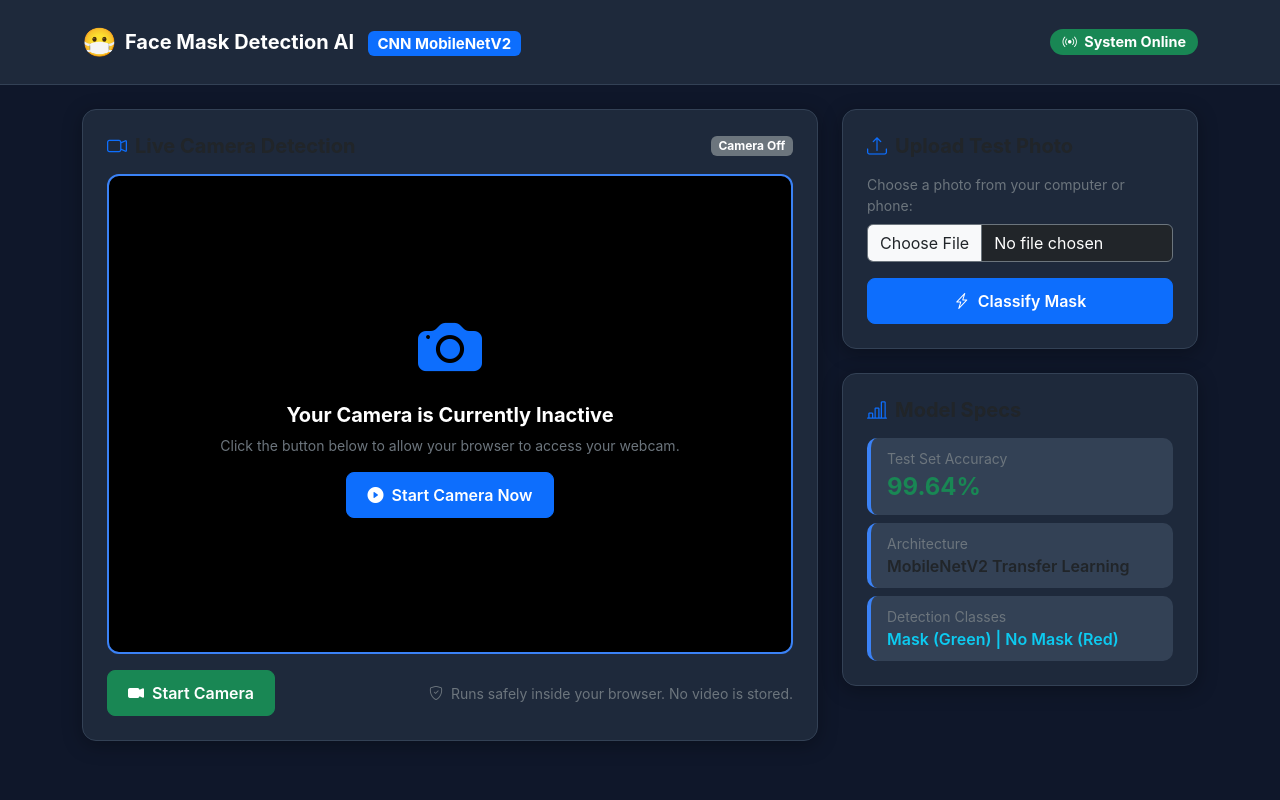
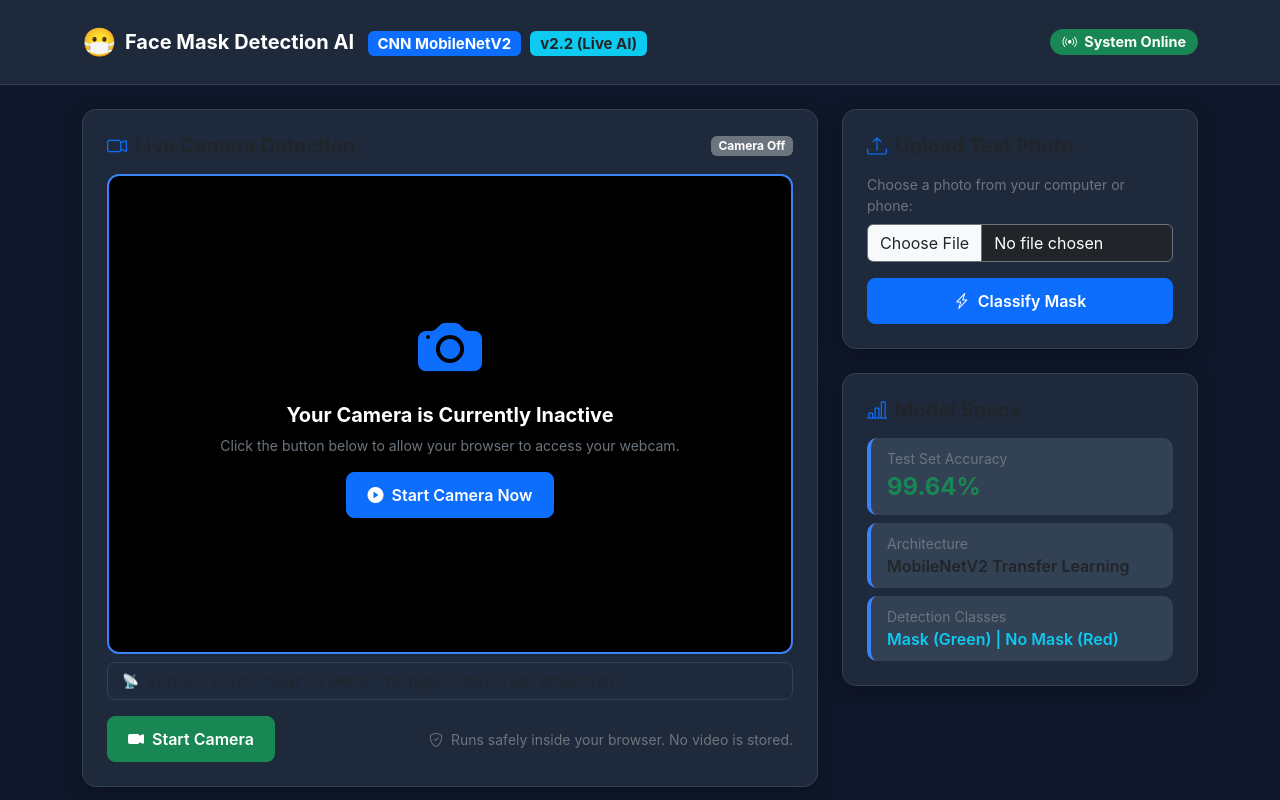
Before and after one commit to shuvam360/Face_mask_detection, a Flask app: page / in a window 1280 px wide. Run offline with Flask 3, Linux system fonts and the light colour scheme.

Commit message:
Add no-cache headers, real-time diagnostic bar, and v2.2 live UI badge

```diff
--- a/templates/index.html
+++ b/templates/index.html
@@ -51,7 +51,7 @@
             width: 100%;
             height: 100%;
             pointer-events: none;
-            /* No CSS flip on canvas so text renders left-to-right */
+            /* No CSS flip so text renders clearly left-to-right */
         }
         .camera-placeholder {
             display: flex;
@@ -82,14 +82,22 @@
             position: absolute;
             top: 12px;
             left: 12px;
-            background: rgba(15, 23, 42, 0.85);
-            padding: 6px 14px;
+            background: rgba(15, 23, 42, 0.88);
+            padding: 8px 14px;
             border-radius: 8px;
             font-size: 0.85rem;
             font-weight: 600;
             color: #fff;
             border: 1px solid rgba(255, 255, 255, 0.15);
             z-index: 10;
+        }
+        .live-activity-bar {
+            background: #1e293b;
+            border: 1px solid #334155;
+            border-radius: 8px;
+            padding: 8px 14px;
+            font-size: 0.85rem;
+            font-family: monospace;
         }
     </style>
 </head>
@@ -102,6 +110,7 @@
                 <div>
                     <span class="fw-bold fs-5">Face Mask Detection AI</span>
                     <span class="badge bg-primary ms-2">CNN MobileNetV2</span>
+                    <span class="badge bg-info text-dark ms-1">v2.2 (Live AI)</span>
                 </div>
             </a>
             <div class="d-flex align-items-center gap-3">
@@ -129,8 +138,8 @@
                     <div class="camera-viewport">
                         <!-- HUD Info -->
                         <div id="hudOverlay" class="hud-overlay d-none">
-                            <span id="hudFaces">Faces: 0</span> |
-                            <span id="hudStatus" class="text-success">Detecting...</span>
+                            <span id="hudFaces" class="fw-bold">Faces: 0</span> |
+                            <span id="hudStatus" class="text-warning">Starting scan...</span>
                         </div>
 
                         <!-- Live Webcam Video -->
@@ -152,6 +161,11 @@
                         </div>
                     </div>
 
+                    <!-- Live Activity Bar -->
+                    <div class="live-activity-bar mt-2" id="activityBar">
+                        📡 Status: Click "Start Camera" to begin real-time detection.
+                    </div>
+
                     <!-- Control Buttons -->
                     <div class="d-flex justify-content-between align-items-center mt-3 flex-wrap gap-2">
                         <div class="d-flex gap-2">
@@ -159,7 +173,7 @@
                                 <i class="bi bi-camera-video-fill me-1"></i> Start Camera
                             </button>
                             <button id="snapshotBtn" class="btn btn-outline-light btn-action d-none" onclick="triggerSnapshot()">
-                                <i class="bi bi-camera me-1"></i> Instant Scan
+                                <i class="bi bi-camera me-1"></i> Force Scan Frame
                             </button>
                         </div>
                         <div class="text-secondary small">
@@ -232,6 +246,7 @@
         const hudFaces = document.getElementById('hudFaces');
         const hudStatus = document.getElementById('hudStatus');
         const snapshotBtn = document.getElementById('snapshotBtn');
+        const activityBar = document.getElementById('activityBar');
 
         function toggleWebcam() {
             if (isCamActive) {
@@ -243,6 +258,7 @@
 
         async function startWebcam() {
             try {
+                activityBar.innerHTML = '⏳ Requesting camera permission...';
                 streamObj = await navigator.mediaDevices.getUserMedia({
                     video: {
                         width: { ideal: 640 },
@@ -272,13 +288,15 @@
                 camToggleBtn.classList.replace('btn-success', 'btn-danger');
                 camStatusBadge.innerText = 'Live Feed Active';
                 camStatusBadge.classList.replace('bg-secondary', 'bg-success');
+                activityBar.innerHTML = '🟢 Camera active. Initiating AI detection loop...';
                 isCamActive = true;
 
-                // Send frames every 450ms for smooth live updates
+                // Send frames every 450ms
                 detectionInterval = setInterval(detectCurrentFrame, 450);
 
             } catch (err) {
                 console.error("Camera access failed:", err);
+                activityBar.innerHTML = '❌ Camera Access Error: ' + err.message;
                 alert("Could not access camera: " + err.message + "\nPlease check browser camera permissions.");
             }
         }
@@ -304,6 +322,7 @@
             camToggleBtn.classList.replace('btn-danger', 'btn-success');
             camStatusBadge.innerText = 'Camera Off';
             camStatusBadge.classList.replace('bg-success', 'bg-secondary');
+            activityBar.innerHTML = '⏹️ Camera stopped.';
             isCamActive = false;
         }
 
@@ -311,8 +330,10 @@
             if (!isCamActive || isProcessingFrame || video.videoWidth === 0) return;
             isProcessingFrame = true;
 
+            const startTime = performance.now();
+
             try {
-                // Capture at 480px width: tiny payload (~25KB) for fast network upload
+                // Resize to 480px width for fast upload (~25KB payload)
                 const targetW = 480;
                 const aspect = (video.videoHeight || 480) / (video.videoWidth || 640);
                 const targetH = Math.round(targetW * aspect);
@@ -337,13 +358,19 @@
                             body: formData
                         });
                         const data = await response.json();
+                        const duration = Math.round(performance.now() - startTime);
 
                         if (data.success && isCamActive) {
                             drawBoundingBoxes(data.faces, targetW, targetH);
+                            const faceCount = data.faces ? data.faces.length : 0;
+                            const mainLabel = faceCount > 0 ? `${data.faces[0].label} (${(data.faces[0].confidence * 100).toFixed(1)}%)` : 'No face in frame';
+                            activityBar.innerHTML = `⚡ AI Check (${duration}ms) @ ${new Date().toLocaleTimeString()}: Found ${faceCount} face(s) -> <b>${mainLabel}</b>`;
                         } else if (!data.success) {
+                            activityBar.innerHTML = `⚠️ Server returned error: ${data.error}`;
                             console.warn("Backend inference error:", data.error);
                         }
                     } catch (e) {
+                        activityBar.innerHTML = `⚠️ Network request failed: ${e.message}`;
                         console.error("Inference request failed:", e);
                     } finally {
                         isProcessingFrame = false;
@@ -383,13 +410,13 @@
                 const isMask = (face.label === "Mask");
                 if (isMask) maskCount++; else noMaskCount++;
 
-                // Scale to current overlay canvas resolution
+                // Scale coordinates
                 const scaledX1 = x1_raw * scaleX;
                 const scaledX2 = x2_raw * scaleX;
                 const y1 = y1_raw * scaleY;
                 const y2 = y2_raw * scaleY;
 
-                // Adjust for horizontally mirrored video so box aligns with user face
+                // Adjust for horizontally mirrored video
                 const x1 = overlayCanvas.width - scaledX2;
                 const x2 = overlayCanvas.width - scaledX1;
                 const w = x2 - x1;
@@ -397,13 +424,17 @@
 
                 const boxColor = isMask ? "#00e676" : "#ff1744"; // Vivid Green vs Vivid Red
 
-                // Draw bounding box
+                // Semi-transparent glowing box fill
+                ctx.fillStyle = isMask ? "rgba(0, 230, 118, 0.12)" : "rgba(255, 23, 68, 0.12)";
+                ctx.fillRect(x1, y1, w, h);
+
+                // Bounding rectangle
                 ctx.strokeStyle = boxColor;
                 ctx.lineWidth = 3;
                 ctx.strokeRect(x1, y1, w, h);
 
-                // Corner accents for high-tech HUD look
-                const cornerLen = Math.min(w, h) * 0.2;
+                // High-tech corner accents
+                const cornerLen = Math.min(w, h) * 0.22;
                 ctx.lineWidth = 5;
                 // Top-Left
                 ctx.beginPath(); ctx.moveTo(x1, y1 + cornerLen); ctx.lineTo(x1, y1); ctx.lineTo(x1 + cornerLen, y1); ctx.stroke();
@@ -414,27 +445,27 @@
                 // Bottom-Right
                 ctx.beginPath(); ctx.moveTo(x2 - cornerLen, y2); ctx.lineTo(x2, y2); ctx.lineTo(x2, y2 - cornerLen); ctx.stroke();
 
-                // Draw clean label banner above face
+                // Clean label banner
                 const labelText = `${face.label}: ${(face.confidence * 100).toFixed(1)}%`;
                 ctx.font = "bold 16px -apple-system, sans-serif";
                 const textMetrics = ctx.measureText(labelText);
                 const bannerWidth = textMetrics.width + 16;
-                const bannerHeight = 26;
-                const bannerY = Math.max(0, y1 - bannerHeight - 4);
+                const bannerHeight = 28;
+                const bannerY = Math.max(0, y1 - bannerHeight - 6);
 
-                ctx.fillStyle = "rgba(15, 23, 42, 0.9)";
+                ctx.fillStyle = "rgba(15, 23, 42, 0.92)";
                 ctx.fillRect(x1, bannerY, bannerWidth, bannerHeight);
 
                 ctx.fillStyle = boxColor;
-                ctx.fillText(labelText, x1 + 8, bannerY + 18);
+                ctx.fillText(labelText, x1 + 8, bannerY + 19);
             });
 
             if (maskCount > 0 && noMaskCount === 0) {
                 hudStatus.innerText = "Mask Worn 😷";
-                hudStatus.className = "text-success";
+                hudStatus.className = "text-success fw-bold";
             } else if (noMaskCount > 0) {
                 hudStatus.innerText = "No Mask Detected ⚠️";
-                hudStatus.className = "text-danger";
+                hudStatus.className = "text-danger fw-bold";
             }
         }
 
--- a/web_app.py
+++ b/web_app.py
@@ -180,6 +180,14 @@ def generate_frames():
                b'Content-Type: image/jpeg\r\n\r\n' + frame_bytes + b'\r\n')
 
 
+@app.after_request
+def add_no_cache_headers(response):
+    response.headers["Cache-Control"] = "no-cache, no-store, must-revalidate"
+    response.headers["Pragma"] = "no-cache"
+    response.headers["Expires"] = "0"
+    return response
+
+
 @app.route('/')
 def index():
     return render_template('index.html')
```
